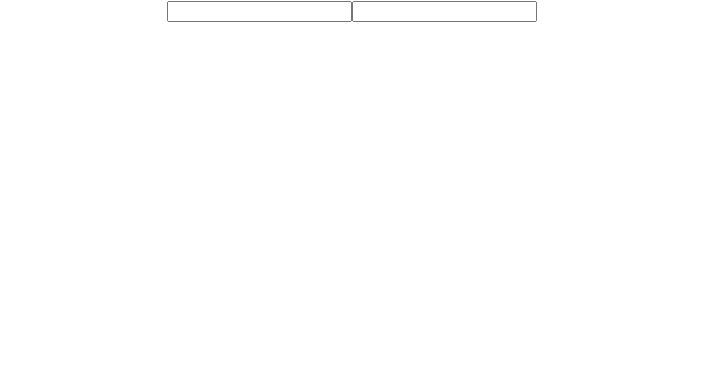
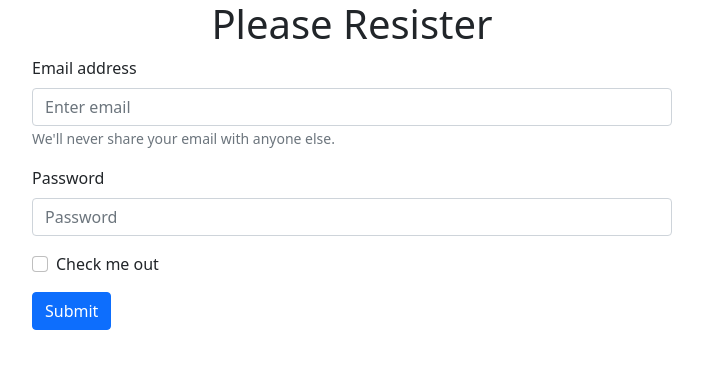
Before and after one commit to ParvesPR/Simple-email-password-firebase, a React (Create React App) app: page / in a window 1280 px wide. Shown: the top 368 px of the page, without its empty margins (288-991 px from the left). Built offline with nearby package versions, Linux system fonts and the light colour scheme.

Commit message:
react-bootstrap-form added

```diff
--- a/package.json
+++ b/package.json
@@ -6,8 +6,10 @@
     "@testing-library/jest-dom": "^5.16.4",
     "@testing-library/react": "^12.1.4",
     "@testing-library/user-event": "^13.5.0",
+    "bootstrap": "^5.1.3",
     "firebase": "^9.6.10",
     "react": "^18.0.0",
+    "react-bootstrap": "^2.2.3",
     "react-dom": "^18.0.0",
     "react-scripts": "5.0.0",
     "web-vitals": "^2.1.4"
--- a/src/App.css
+++ b/src/App.css
@@ -1,7 +1,3 @@
-.App {
-  text-align: center;
-}
-
 .App-logo {
   height: 40vmin;
   pointer-events: none;
--- a/src/App.js
+++ b/src/App.js
@@ -1,22 +1,47 @@
 import { getAuth } from "firebase/auth";
 import './App.css';
+import 'bootstrap/dist/css/bootstrap.min.css';
+import Form from 'react-bootstrap/Form';
+import Button from 'react-bootstrap/Button';
 import app from "./firebase.init";
 
 const auth = getAuth(app);
 function App() {
-  const handleEmailChange = event => {
+  const handleEmailBlur = event => {
     console.log(event.target.value)
   }
-  const handlePasswordChange = event => {
+  const handlePasswordBlur = event => {
     console.log(event.target.value)
   }
+  const handleSubmitBtn = event => {
+    event.preventDefault();
+  }
   return (
-    <div className="App">
+    <div>
 
-      <form>
-        <input onChange={handleEmailChange} type="email" />
-        <input onChange={handlePasswordChange} type="password" name="" id="" />
-      </form>
+   <div className="registration w-50 mx-auto">
+     <h1 className="text-center">Please Resister</h1>
+   <Form>
+        <Form.Group className="mb-3" controlId="formBasicEmail">
+          <Form.Label>Email address</Form.Label>
+          <Form.Control type="email" placeholder="Enter email" />
+          <Form.Text className="text-muted">
+            We'll never share your email with anyone else.
+          </Form.Text>
+        </Form.Group>
+
+        <Form.Group className="mb-3" controlId="formBasicPassword">
+          <Form.Label>Password</Form.Label>
+          <Form.Control type="password" placeholder="Password" />
+        </Form.Group>
+        <Form.Group className="mb-3" controlId="formBasicCheckbox">
+          <Form.Check type="checkbox" label="Check me out" />
+        </Form.Group>
+        <Button variant="primary" type="submit">
+          Submit
+        </Button>
+      </Form>
+   </div>
 
     </div>
   );
```
Also changed, not shown: 1 other file (tests, documents, lock files or other folders).
